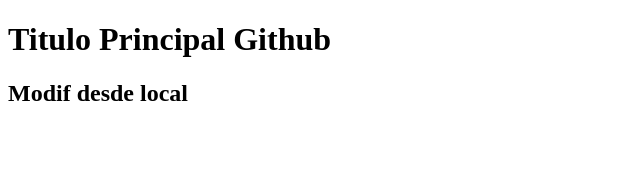
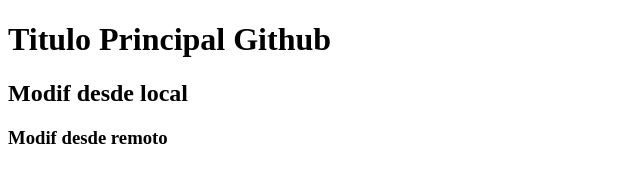
Before and after one commit to profArdilesDaniel/proyGithub, a plain HTML site: page index.html in a window 1280 px wide. Shown: the whole page, without its empty margins (0-640 px from the left). Drawn offline with Linux system fonts and the light colour scheme.

Commit message:
cambio desde remoto
desde remoto

```diff
--- a/index.html
+++ b/index.html
@@ -9,5 +9,6 @@
 <body>
     <h1>Titulo Principal Github</h1>
     <h2>Modif desde local</h2>
+    <h3>Modif desde remoto</h3>
 </body>
 </html>
```
